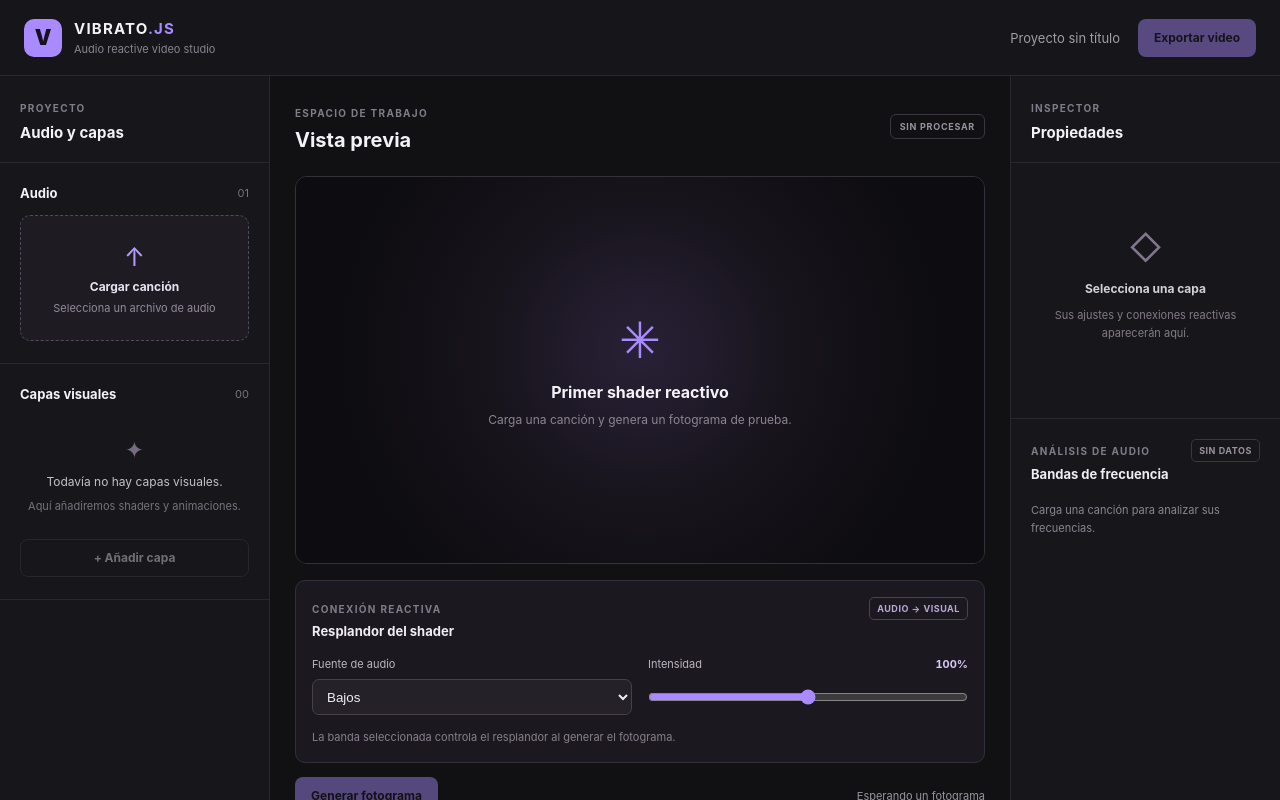
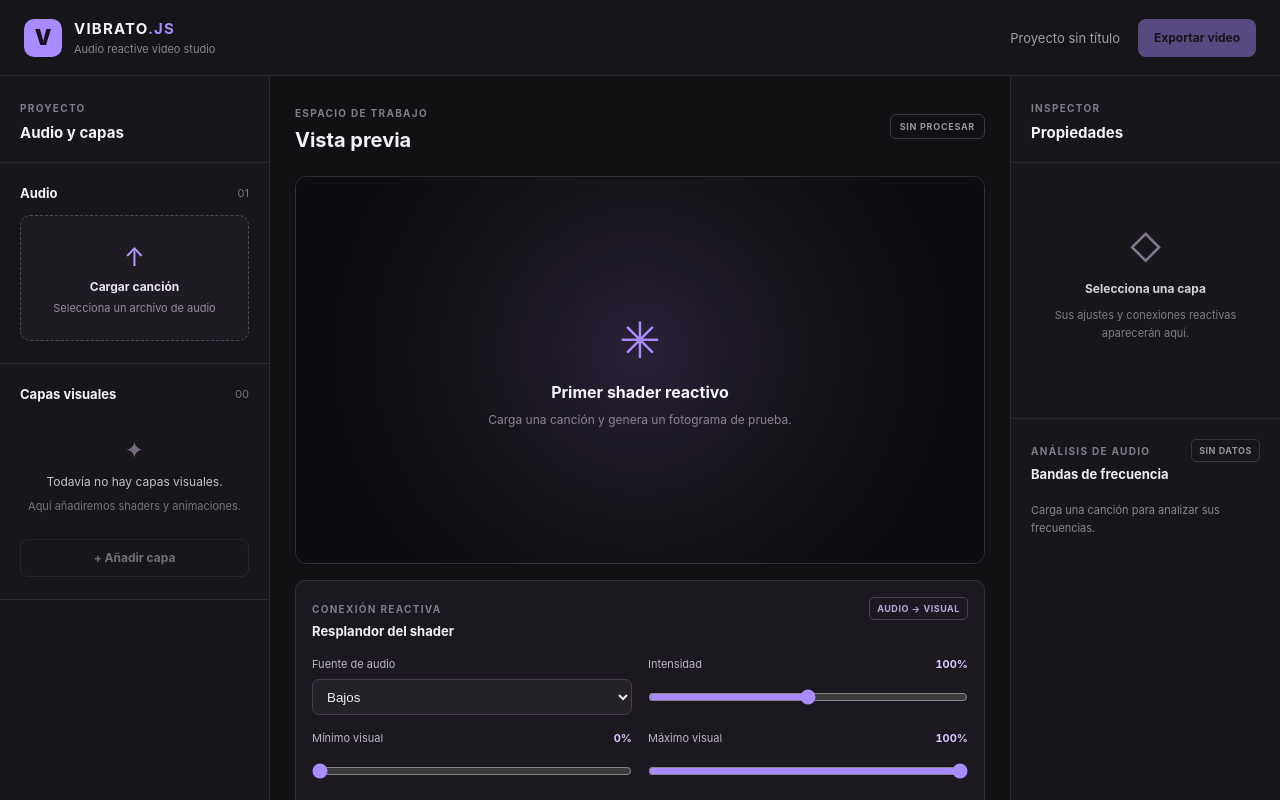
Before and after one commit to DiegoMaioneVallarino/Vibrato.js, a React (Vite) app in the folder vibrato.js/: page / in a window 1280 px wide. Shown: the top 800 px of the page. Built offline with nearby package versions, Linux system fonts and the light colour scheme.

Commit message:
feat: add configurable reactive value mapping

```diff
--- /dev/null
+++ b/vibrato.js/src/features/reactivity/engine/mapAudioToValue.ts
@@ -0,0 +1,28 @@
+export type ReactiveMapping = {
+  intensity: number;
+  minimum: number;
+  maximum: number;
+};
+
+export function mapAudioToValue(
+  audioValue: number,
+  mapping: ReactiveMapping
+): number {
+  // Limita la señal de entrada al rango esperado.
+  const safeAudioValue = Math.max(0, Math.min(100, audioValue));
+
+  // La intensidad al 100 % conserva la señal original.
+  // Al 200 % la duplica, con un límite de 100.
+  const amplifiedValue = Math.min(
+    100,
+    safeAudioValue * (Math.max(0, mapping.intensity) / 100)
+  );
+
+  const normalizedValue = amplifiedValue / 100;
+
+  // Convierte el valor al rango visual elegido.
+  return (
+    mapping.minimum +
+    (mapping.maximum - mapping.minimum) * normalizedValue
+  );
+}
--- a/vibrato.js/src/features/visualizer/components/ReactiveFramePreview.tsx
+++ b/vibrato.js/src/features/visualizer/components/ReactiveFramePreview.tsx
@@ -1,6 +1,7 @@
 import { useRef, useState } from "react";
 
 import type { FrequencyPoint } from "../../audio/analysis/analyzeFrequencyBands";
+import { mapAudioToValue } from "../../reactivity/engine/mapAudioToValue";
 import { renderReactiveFrame } from "../shaders/renderReactiveFrame";
 
 import "./ReactiveFramePreview.css";
@@ -17,6 +18,8 @@ type RenderedFrameInfo = {
   band: AudioBand;
   sourceValue: number;
   intensity: number;
+  minimum: number;
+  maximum: number;
   resultValue: number;
 };
 
@@ -36,6 +39,8 @@ export function ReactiveFramePreview({
     useState<AudioBand>("low");
 
   const [intensity, setIntensity] = useState(100);
+  const [minimum, setMinimum] = useState(0);
+  const [maximum, setMaximum] = useState(100);
 
   const [renderedFrame, setRenderedFrame] =
     useState<RenderedFrameInfo | null>(null);
@@ -51,12 +56,11 @@ export function ReactiveFramePreview({
 
     const sourceValue = frequencyPoint[selectedBand];
 
-    // Con intensidad al 100 %, se conserva el valor original.
-    // Con 200 %, se duplica; el resultado máximo sigue siendo 100.
-    const resultValue = Math.min(
-      100,
-      sourceValue * (intensity / 100)
-    );
+    const resultValue = mapAudioToValue(sourceValue, {
+      intensity,
+      minimum,
+      maximum,
+    });
 
     try {
       setError(null);
@@ -71,6 +75,8 @@ export function ReactiveFramePreview({
         band: selectedBand,
         sourceValue,
         intensity,
+        minimum,
+        maximum,
         resultValue,
       });
     } catch (renderError) {
@@ -153,6 +159,54 @@ export function ReactiveFramePreview({
               }}
             />
           </label>
+
+          <label className="reactive-control">
+            <span className="reactive-control-heading">
+              <span>Mínimo visual</span>
+              <strong>{minimum}%</strong>
+            </span>
+
+            <input
+              type="range"
+              min={0}
+              max={100}
+              step={1}
+              value={minimum}
+              onChange={(event) => {
+                const nextMinimum = Number(event.target.value);
+
+                setMinimum(nextMinimum);
+
+                if (nextMinimum > maximum) {
+                  setMaximum(nextMinimum);
+                }
+              }}
+            />
+          </label>
+
+          <label className="reactive-control">
+            <span className="reactive-control-heading">
+              <span>Máximo visual</span>
+              <strong>{maximum}%</strong>
+            </span>
+
+            <input
+              type="range"
+              min={0}
+              max={100}
+              step={1}
+              value={maximum}
+              onChange={(event) => {
+                const nextMaximum = Number(event.target.value);
+
+                setMaximum(nextMaximum);
+
+                if (nextMaximum < minimum) {
+                  setMinimum(nextMaximum);
+                }
+              }}
+            />
+          </label>
         </div>
 
         <p className="reactive-settings-hint">
@@ -176,7 +230,8 @@ export function ReactiveFramePreview({
             {renderedFrame.time.toFixed(2)} s ·{" "}
             {bandLabels[renderedFrame.band]}:{" "}
             {Math.round(renderedFrame.sourceValue)}% · Intensidad:{" "}
-            {renderedFrame.intensity}% · Resultado:{" "}
+            {renderedFrame.intensity}% · Rango:{" "}
+            {renderedFrame.minimum}–{renderedFrame.maximum}% · Resultado:{" "}
             {Math.round(renderedFrame.resultValue)}%
           </span>
         ) : (
```
